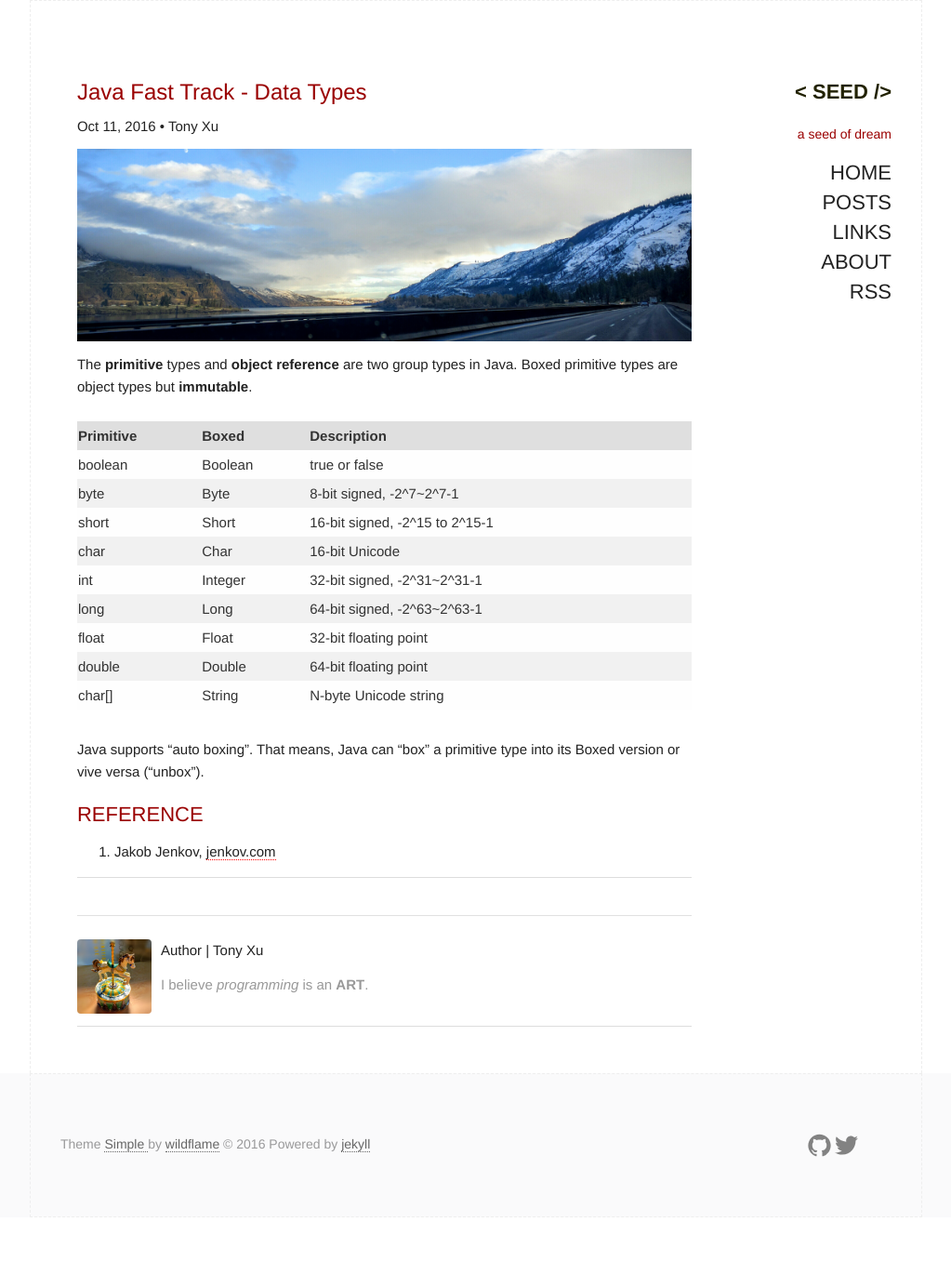
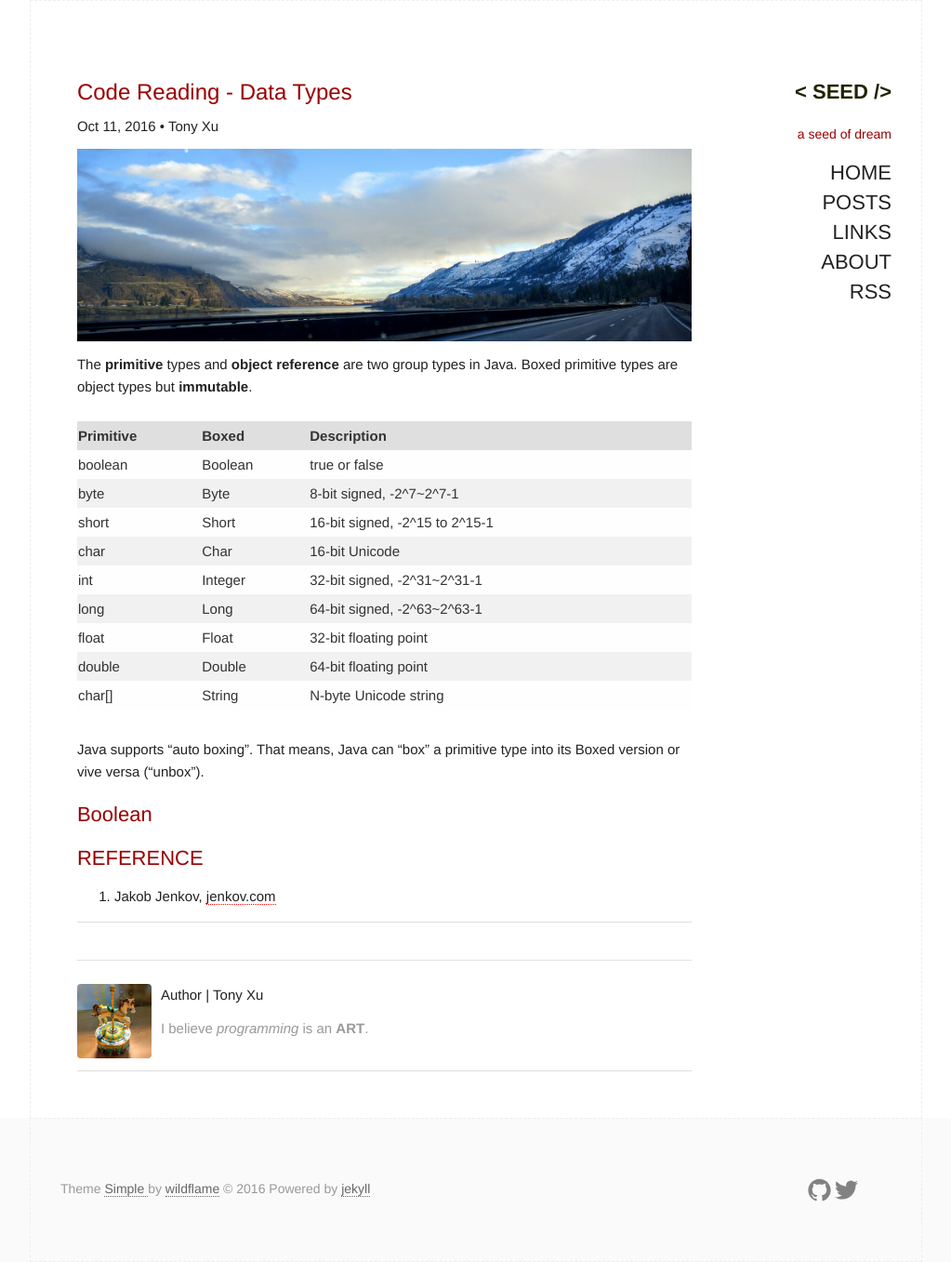
Before and after one commit to Tonyxu82/tonyxu82.github.io, a Jekyll site: the page built from _posts/2016-10-11-Java-Fast-track1.md, in a window 1280 px wide. Shown: the whole page at 93% size, without its empty margins (128-1151 px from the left). Built offline with Jekyll 4.4.1, drawn with Linux system fonts in a browser that asks for light colours; comment, search, counter and statistics services are not loaded; before the commit the page ends 1309 px from its top, so only the background shows below that.

Commit message:
update style of home page

```diff
--- a/_posts/2016-10-11-Java-Fast-track1.md
+++ b/_posts/2016-10-11-Java-Fast-track1.md
@@ -1,6 +1,6 @@
 ---
 layout: post
-title: Java Fast Track - Data Types
+title: Code Reading - Data Types
 author: Tony Xu
 category: Java
 description: Summarized data types of Java in one table.
@@ -23,5 +23,9 @@
 
 Java supports "auto boxing". That means, Java can "box" a primitive type into its Boxed version or vive versa ("unbox").
 
+## Boolean
+
+
+
 ## REFERENCE
 1. Jakob Jenkov, [jenkov.com](http://tutorials.jenkov.com/java/index.html)
--- a/_sass/_layout.scss
+++ b/_sass/_layout.scss
@@ -191,7 +191,7 @@
 }
 
 .post_title {
-    font-size: 28px;
+    font-size: 22px;
     margin-bottom: 1rem;
 }
 
```
